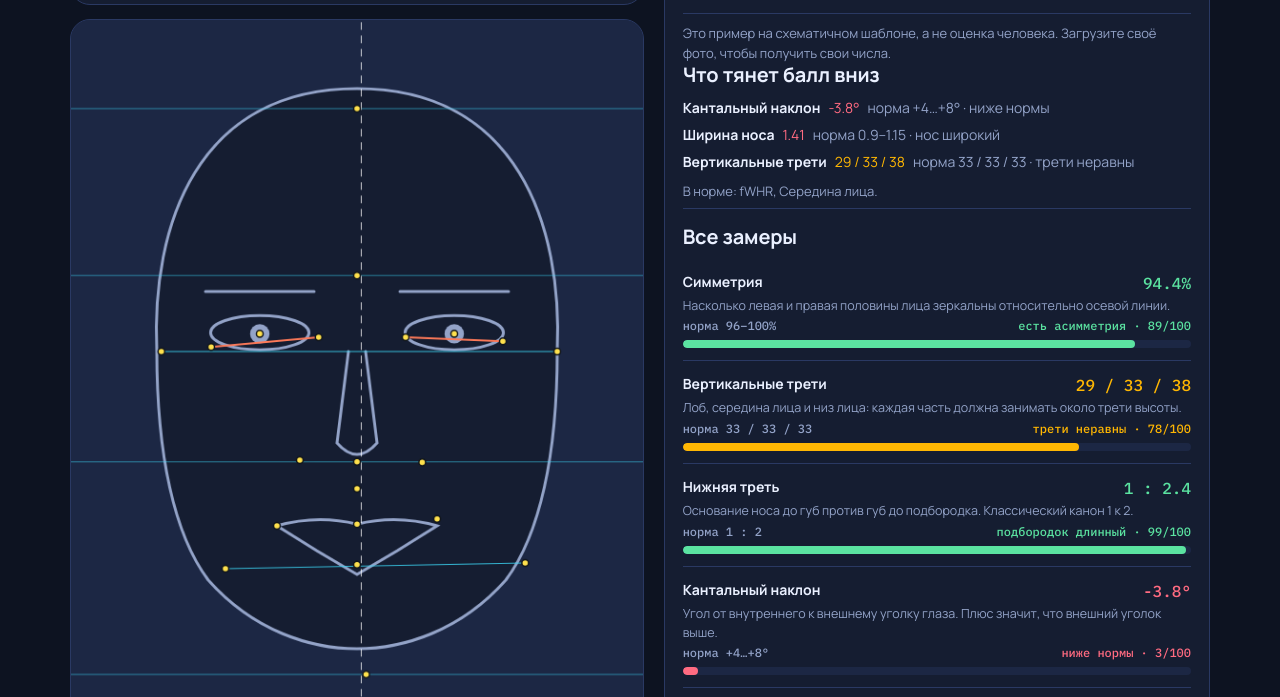
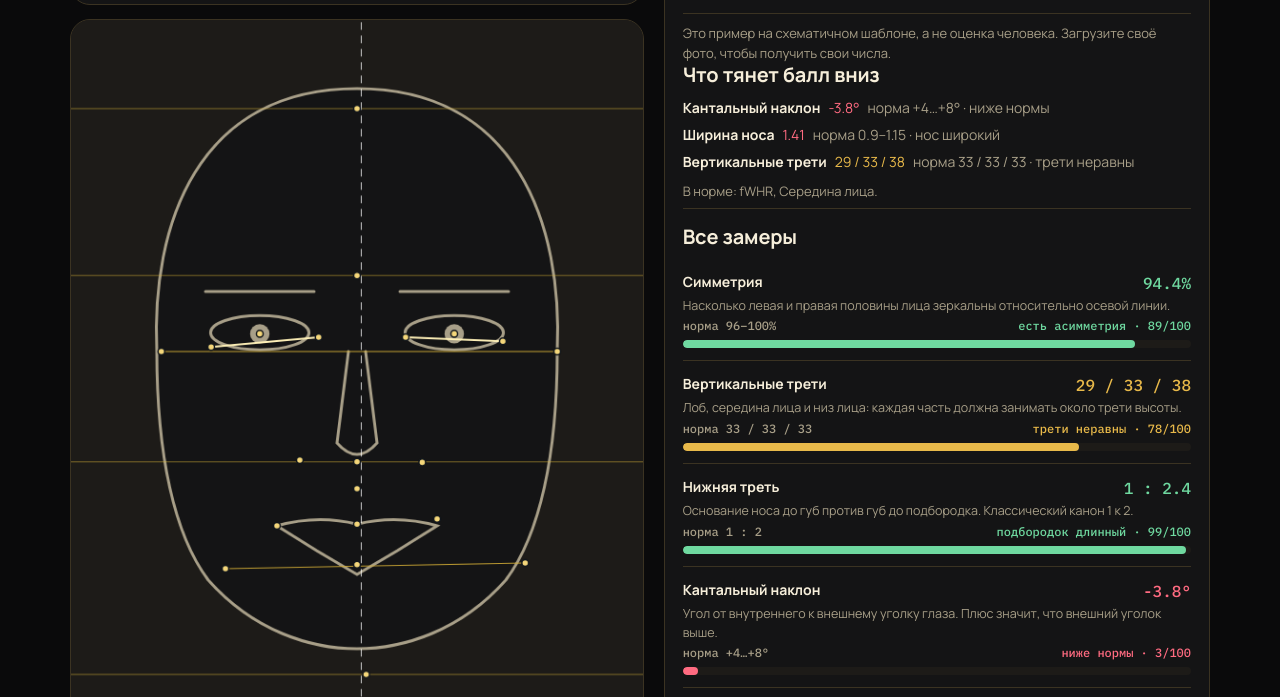
Before and after one commit to Ceemx-star/facemeter, a plain HTML site: page facemeter-app.html in a window 1280 px wide. Shown: the part 574-1271 px from the top of the page. Drawn offline with nearby package versions, Linux system fonts and the light colour scheme.

Commit message:
Add files via upload

```diff
--- a/facemeter-app.html
+++ b/facemeter-app.html
@@ -9,9 +9,9 @@
 <style>
 /* Layout: тёмная лаборатория. Три шага сверху, фото и точки слева, замеры справа, журнал внизу. */
 :root{
-  --bg:#0D1321; --panel:#151D31; --field:#1C2744; --ink:#EAF0FF; --muted:#93A3C8; --line:#2A3963;
-  --accent:#4CC9F0; --accent-ink:#06121F; --hot:#FFB703;
-  --good:#5BE3A1; --warn:#FFB703; --bad:#FF6B81;
+  --bg:#0A0A0B; --panel:#141415; --field:#1D1B18; --ink:#F6EEDA; --muted:#A89F88; --line:#3B3322;
+  --accent:#D4AF37; --accent-ink:#1A1400; --hot:#F5D77A;
+  --good:#6FD9A0; --warn:#E8B94A; --bad:#FF6B81;
   --font-display:"Bricolage Grotesque","Manrope",system-ui,sans-serif;
   --font-body:"Manrope",system-ui,-apple-system,"Segoe UI",sans-serif;
   --font-mono:"IBM Plex Mono",ui-monospace,Menlo,Consolas,monospace;
@@ -22,7 +22,7 @@ body{margin:0;background:var(--bg);color:var(--ink);font-family:var(--font-body)
   padding-left:max(16px,env(safe-area-inset-left,0px));padding-right:max(16px,env(safe-area-inset-right,0px));padding-block:26px 48px}
 .wrap{max-width:1140px;margin:0 auto}
 h1,h2{font-family:var(--font-display);margin:0}
-h1{font-size:clamp(46px,11vw,92px);line-height:.92;font-weight:800;letter-spacing:-.035em;margin-top:12px}
+h1{font-size:clamp(46px,11vw,92px);line-height:.92;font-weight:800;letter-spacing:-.035em;margin-top:12px;background:linear-gradient(180deg,#F8E4A0 0%,#D4AF37 55%,#9C7A1E 100%);-webkit-background-clip:text;background-clip:text;color:transparent;-webkit-text-fill-color:transparent}
 h2{font-size:20px;line-height:1.2;font-weight:700;letter-spacing:-.01em;text-wrap:balance}
 p{margin:0}
 .lead{color:var(--muted);max-width:60ch;margin-top:16px}
@@ -263,9 +263,9 @@ function meshSymmetry(){
 function downloadPng(){
   var R=analyze(currentPoints());if(R.error)return;
   var W=cv.width,H=cv.height,bar=Math.round(W*0.16),c=document.createElement('canvas');c.width=W;c.height=H+bar;
-  var g=c.getContext('2d');g.drawImage(cv,0,0);g.fillStyle='#0D1321';g.fillRect(0,H,W,bar);
-  g.fillStyle='#EAF0FF';g.font='800 '+Math.round(bar*.42)+'px sans-serif';g.fillText(R.tier+' · '+Math.round(R.overall)+'/100',W*.04,H+bar*.55);
-  g.fillStyle='#93A3C8';g.font='500 '+Math.round(bar*.2)+'px sans-serif';g.fillText('≈ PSL '+R.psl.toFixed(1)+' · Фейсметр 10',W*.04,H+bar*.85);
+  var g=c.getContext('2d');g.drawImage(cv,0,0);g.fillStyle='#0A0A0B';g.fillRect(0,H,W,bar);
+  g.fillStyle='#F6EEDA';g.font='800 '+Math.round(bar*.42)+'px sans-serif';g.fillText(R.tier+' · '+Math.round(R.overall)+'/100',W*.04,H+bar*.55);
+  g.fillStyle='#A89F88';g.font='500 '+Math.round(bar*.2)+'px sans-serif';g.fillText('≈ PSL '+R.psl.toFixed(1)+' · Фейсметр 10',W*.04,H+bar*.85);
   c.toBlob(function(b){var u=URL.createObjectURL(b),a=document.createElement('a');a.href=u;a.download='facemeter.png';document.body.appendChild(a);a.click();a.remove();setTimeout(function(){URL.revokeObjectURL(u);},2000);log('Картинка результата сохранена');},'image/png');
 }
 var FACE='M50 12 C78 12 86 36 85 58 C85 76 82 90 76 98 C68 107 58 110 50 110 C42 110 32 107 24 98 C18 90 15 76 15 58 C14 36 22 12 50 12 Z';
@@ -326,7 +326,7 @@ function render(){
     if(typeof FACEMESH_TESSELATION!=='undefined'){
       ctx.beginPath();
       FACEMESH_TESSELATION.forEach(function(e){var a=meshAll[e[0]],b=meshAll[e[1]];if(a&&b){ctx.moveTo(a.x,a.y);ctx.lineTo(b.x,b.y);}});
-      ctx.strokeStyle='rgba(76,201,240,.35)';ctx.lineWidth=Math.max(.5,cv.width/1400);ctx.stroke();
+      ctx.strokeStyle='rgba(212,175,55,.38)';ctx.lineWidth=Math.max(.5,cv.width/1400);ctx.stroke();
     }
     var dr=Math.max(.9,cv.width/700);ctx.fillStyle='rgba(255,255,255,.85)';
     meshAll.forEach(function(p){ctx.beginPath();ctx.arc(p.x,p.y,dr,0,6.2832);ctx.fill();});
@@ -339,20 +339,20 @@ function render(){
     ctx.restore();
   }
   var P=currentPoints(),W=cv.width,H=cv.height,r=Math.max(3.5,W/170);
-  var LINE='rgba(61,214,245,.85)',DOT='#FFE14D',INK='#11161C';
+  var LINE='rgba(212,175,55,.9)',DOT='#F5D77A',INK='#11161C';
   if(P.length===N){
     var a=P[IDX.pupL],b=P[IDX.pupR],th=Math.atan2(b.y-a.y,b.x-a.x),ux=Math.cos(th),uy=Math.sin(th),L=W+H;
     var ln=function(p,dx,dy,col,w,dash){ctx.beginPath();ctx.moveTo(p.x-dx*L,p.y-dy*L);ctx.lineTo(p.x+dx*L,p.y+dy*L);ctx.strokeStyle=col;ctx.lineWidth=w;ctx.setLineDash(dash||[]);ctx.stroke();ctx.setLineDash([]);};
     var sg=function(p,q,col,w){ctx.beginPath();ctx.moveTo(p.x,p.y);ctx.lineTo(q.x,q.y);ctx.strokeStyle=col;ctx.lineWidth=w;ctx.stroke();};
-    ['hair','glab','sub','men'].forEach(function(id){ln(P[IDX[id]],ux,uy,'rgba(61,214,245,.55)',Math.max(1,W/700));});
+    ['hair','glab','sub','men'].forEach(function(id){ln(P[IDX[id]],ux,uy,'rgba(212,175,55,.55)',Math.max(1,W/700));});
     var cx=0,cy=0,pr=[['pupL','pupR'],['medL','medR'],['latL','latR'],['zygL','zygR'],['goL','goR'],['mouL','mouR'],['alL','alR']];
     pr.forEach(function(p){cx+=(P[IDX[p[0]]].x+P[IDX[p[1]]].x)/2;cy+=(P[IDX[p[0]]].y+P[IDX[p[1]]].y)/2;});
     cx/=pr.length;cy/=pr.length;
     ln({x:cx,y:cy},-uy,ux,'rgba(255,255,255,.8)',Math.max(1,W/700),[8,6]);
     sg(P[IDX.zygL],P[IDX.zygR],LINE,Math.max(1.2,W/600));
     sg(P[IDX.goL],P[IDX.goR],LINE,Math.max(1.2,W/600));
-    sg(P[IDX.latL],P[IDX.medL],'#FF7A59',Math.max(2,W/400));
-    sg(P[IDX.latR],P[IDX.medR],'#FF7A59',Math.max(2,W/400));
+    sg(P[IDX.latL],P[IDX.medL],'#FFF1B8',Math.max(2,W/400));
+    sg(P[IDX.latR],P[IDX.medR],'#FFF1B8',Math.max(2,W/400));
   }
   P.forEach(function(p,i){
     ctx.beginPath();ctx.arc(p.x,p.y,r,0,Math.PI*2);ctx.fillStyle=(mode==='adjust'&&i===drag)?'#FF7A59':DOT;ctx.fill();
```
